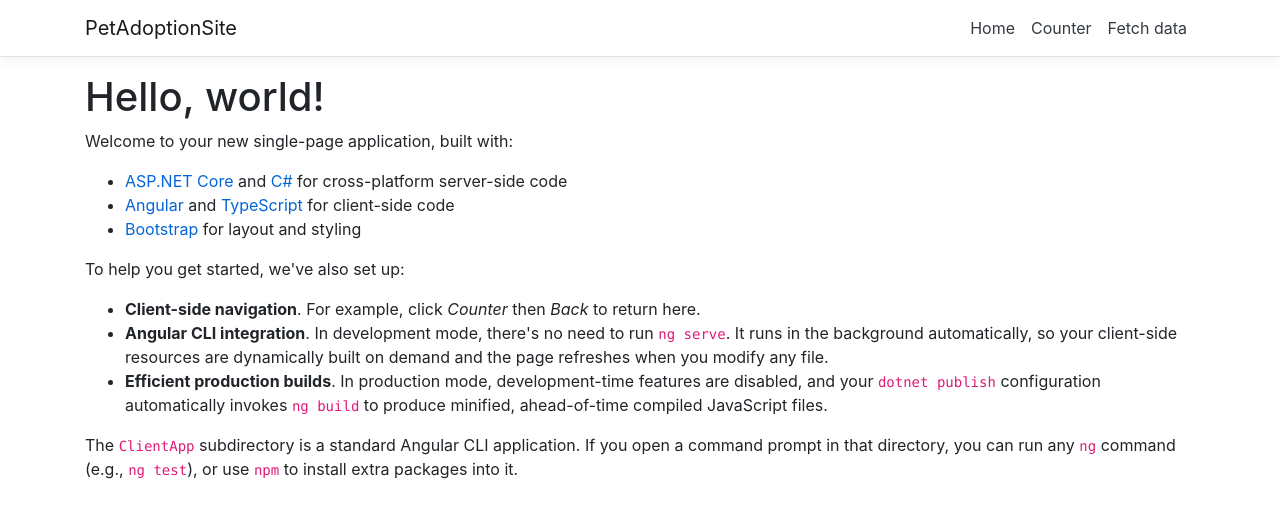
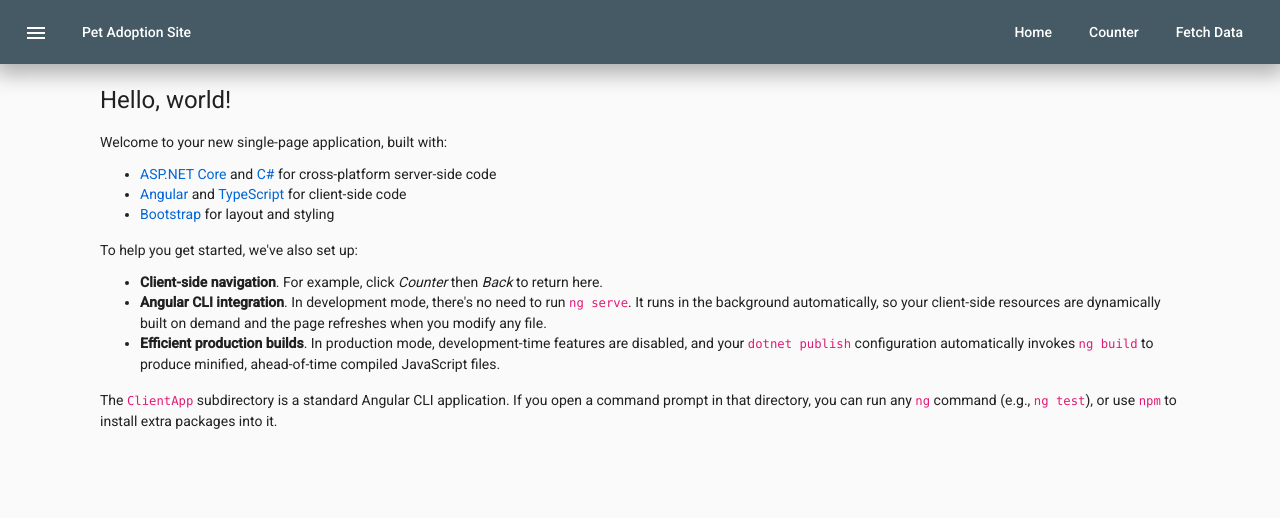
Before and after one commit to johndavidvelasquez/PetAdoptionSite, an Angular app in the folder PetAdoptionSite/ClientApp/: page / in a window 1280 px wide. Shown: the top 518 px of the page. Built offline with nearby package versions, Linux system fonts and the light colour scheme.

Commit message:
Added Angular Material

```diff
--- a/PetAdoptionSite/ClientApp/angular.json
+++ b/PetAdoptionSite/ClientApp/angular.json
@@ -20,8 +20,11 @@
             "main": "src/main.ts",
             "polyfills": "src/polyfills.ts",
             "tsConfig": "src/tsconfig.app.json",
-            "assets": ["src/assets"],
+            "assets": [
+              "src/assets"
+            ],
             "styles": [
+              "src/custom-theme.scss",
               "node_modules/bootstrap/dist/css/bootstrap.min.css",
               "src/styles.css"
             ],
@@ -71,16 +74,25 @@
             "polyfills": "src/polyfills.ts",
             "tsConfig": "src/tsconfig.spec.json",
             "karmaConfig": "src/karma.conf.js",
-            "styles": ["src/styles.css"],
+            "styles": [
+              "src/styles.css"
+            ],
             "scripts": [],
-            "assets": ["src/assets"]
+            "assets": [
+              "src/assets"
+            ]
           }
         },
         "lint": {
           "builder": "@angular-devkit/build-angular:tslint",
           "options": {
-            "tsConfig": ["src/tsconfig.app.json", "src/tsconfig.spec.json"],
-            "exclude": ["**/node_modules/**"]
+            "tsConfig": [
+              "src/tsconfig.app.json",
+              "src/tsconfig.spec.json"
+            ],
+            "exclude": [
+              "**/node_modules/**"
+            ]
           }
         },
         "server": {
@@ -126,7 +138,9 @@
           "builder": "@angular-devkit/build-angular:tslint",
           "options": {
             "tsConfig": "e2e/tsconfig.e2e.json",
-            "exclude": ["**/node_modules/**"]
+            "exclude": [
+              "**/node_modules/**"
+            ]
           }
         }
       }
--- a/PetAdoptionSite/ClientApp/package.json
+++ b/PetAdoptionSite/ClientApp/package.json
@@ -13,10 +13,12 @@
   "private": true,
   "dependencies": {
     "@angular/animations": "8.2.12",
+    "@angular/cdk": "~8.2.3",
     "@angular/common": "8.2.12",
     "@angular/compiler": "8.2.12",
     "@angular/core": "8.2.12",
     "@angular/forms": "8.2.12",
+    "@angular/material": "^8.2.3",
     "@angular/platform-browser": "8.2.12",
     "@angular/platform-browser-dynamic": "8.2.12",
     "@angular/platform-server": "8.2.12",
@@ -25,6 +27,7 @@
     "aspnet-prerendering": "^3.0.1",
     "bootstrap": "^4.3.1",
     "core-js": "^3.3.3",
+    "hammerjs": "^2.0.8",
     "jquery": "3.4.1",
     "oidc-client": "^1.9.1",
     "popper.js": "^1.16.0",
--- /dev/null
+++ b/PetAdoptionSite/ClientApp/src/app/app-routing/app-routing.module.ts
@@ -0,0 +1,24 @@
+import { NgModule } from '@angular/core';
+import { RouterModule, Routes} from '@angular/router';
+
+//Components
+import { HomeComponent } from '../home/home.component';
+import { CounterComponent } from '../counter/counter.component';
+import { FetchDataComponent } from '../fetch-data/fetch-data.component';
+
+const routes: Routes = [
+    { path: '', component: HomeComponent, pathMatch: 'full' },
+    { path: 'counter', component: CounterComponent },
+    { path: 'fetch-data', component: FetchDataComponent },
+];
+
+@NgModule({
+  imports: [RouterModule.forRoot(routes)],
+  exports: [RouterModule]
+})
+export class AppRoutingModule { }
+export const routingCompontents = [
+    HomeComponent,
+    CounterComponent,
+    FetchDataComponent
+]
--- a/PetAdoptionSite/ClientApp/src/app/app.component.html
+++ b/PetAdoptionSite/ClientApp/src/app/app.component.html
@@ -1,6 +1,9 @@
-<body>
+<body class="mat-typography app-frame mat-app-background">
   <app-nav-menu></app-nav-menu>
+  <div class="spacer"></div>
   <div class="container">
-    <router-outlet></router-outlet>
+    <div class="container-fluid">
+      <router-outlet></router-outlet>
+    </div>
   </div>
 </body>
--- a/PetAdoptionSite/ClientApp/src/app/nav-menu/nav-menu.component.css
+++ b/PetAdoptionSite/ClientApp/src/app/nav-menu/nav-menu.component.css
@@ -7,12 +7,30 @@ a.navbar-brand {
 html {
   font-size: 14px;
 }
+
 @media (min-width: 768px) {
   html {
     font-size: 16px;
   }
 }
+.nav-menu
+{
+  box-shadow:0px 5px 20px 5px rgba(1, 1, 1, .3);
+}
 
-.box-shadow {
-  box-shadow: 0 .25rem .75rem rgba(0, 0, 0, .05);
+.nav-spacer {
+  flex: 1 1 auto;
 }
+
+.title
+{
+  color: white;
+  margin-right: 10px;
+  margin-left: 10px;
+  margin-top: 0px;
+  margin-bottom: 0px;
+}
+.menubtn
+{
+  margin-right: 5px;
+}
--- a/PetAdoptionSite/ClientApp/src/app/nav-menu/nav-menu.component.html
+++ b/PetAdoptionSite/ClientApp/src/app/nav-menu/nav-menu.component.html
@@ -1,5 +1,7 @@
+
+<!--
 <header>
-  <nav
+  <nav mat-toolbar
     class="navbar navbar-expand-sm navbar-toggleable-sm navbar-light bg-white border-bottom box-shadow mb-3"
   >
     <div class="container">
@@ -41,4 +43,18 @@
       </div>
     </div>
   </nav>
-</header>
+</header>-->
+
+<mat-toolbar class = "nav-menu" color = "accent">
+  <button mat-icon-button class="example-icon" aria-label="Example icon-button with menu icon">
+    <mat-icon>menu</mat-icon>
+  </button>
+  <button class = "title" mat-button [routerLink]="['/']">Pet Adoption Site</button>
+  <span class="nav-spacer"></span>
+  <!--items on right-side nav bar here-->
+  <!--<button (click)="changeTheme()" mat-button>Switch Theme</button>-->
+
+  <button class = "menubtn" mat-button [routerLink]="['/']">Home</button>
+  <button class = "menubtn" mat-button [routerLink]="['/counter']">Counter</button>
+  <button class = "menubtn" mat-button [routerLink]="['/fetch-data']">Fetch Data</button>
+</mat-toolbar>
--- /dev/null
+++ b/PetAdoptionSite/ClientApp/src/custom-theme.scss
@@ -0,0 +1,27 @@
+// Imports for Angular Material Theming
+@import '~@angular/material/theming';
+@include mat-core();
+
+// Light theme
+$light-primary: mat-palette($mat-blue);
+$light-accent:  mat-palette($mat-blue-gray, A700, A700, A700);
+$light-theme:   mat-light-theme($light-primary, $light-accent);
+
+// Dark theme
+$dark-primary: mat-palette($mat-blue-gray);
+$dark-accent:  mat-palette($mat-pink, A700, A100, A100);
+$dark-warn:    mat-palette($mat-deep-orange);
+$dark-theme:   mat-dark-theme($dark-primary, $dark-accent, $dark-warn);
+
+// Create the theme object (a Sass map containing all of the palettes).
+$InventorySystem-light-theme: mat-light-theme($light-primary, $light-accent);
+$InventorySystem-dark-theme: mat-dark-theme($dark-primary, $dark-accent, $dark-warn);
+
+// Include theme styles for core and each component used in your app.
+// Alternatively, you can import and @include the theme mixins for each component
+// that you are using.
+
+@include angular-material-theme($light-theme);
+.switch-dark-theme {
+  @include angular-material-theme($dark-theme);
+}
--- a/PetAdoptionSite/ClientApp/src/index.html
+++ b/PetAdoptionSite/ClientApp/src/index.html
@@ -7,7 +7,9 @@
 
     <meta name="viewport" content="width=device-width, initial-scale=1" />
     <link rel="icon" type="image/x-icon" href="favicon.ico" />
-  </head>
+      <link href="https://fonts.googleapis.com/css?family=Roboto:300,400,500&display=swap" rel="stylesheet">
+    <link href="https://fonts.googleapis.com/icon?family=Material+Icons" rel="stylesheet">
+</head>
   <body>
     <app-root>Loading...</app-root>
   </body>
--- a/PetAdoptionSite/ClientApp/src/main.ts
+++ b/PetAdoptionSite/ClientApp/src/main.ts
@@ -1,3 +1,4 @@
+import 'hammerjs';
 import { enableProdMode } from '@angular/core';
 import { platformBrowserDynamic } from '@angular/platform-browser-dynamic';
 
--- a/PetAdoptionSite/ClientApp/src/styles.css
+++ b/PetAdoptionSite/ClientApp/src/styles.css
@@ -14,3 +14,15 @@ code {
   background-color: #1b6ec2;
   border-color: #1861ac;
 }
+
+html, body { height: 100%; }
+body { margin: 0; font-family: Roboto, "Helvetica Neue", sans-serif; }
+
+*:focus {
+  outline: none !important;
+  border: 0 !important;
+}
+.spacer
+{
+  margin-top: 20px !important;
+}
```
Also changed, not shown: PetAdoptionSite/ClientApp/src/app/app-material/app-material.module.ts (added, +93 -0 lines), PetAdoptionSite/ClientApp/src/app/app.module.ts (+10 -12 lines), 1 other file (tests, documents, lock files or other folders).
